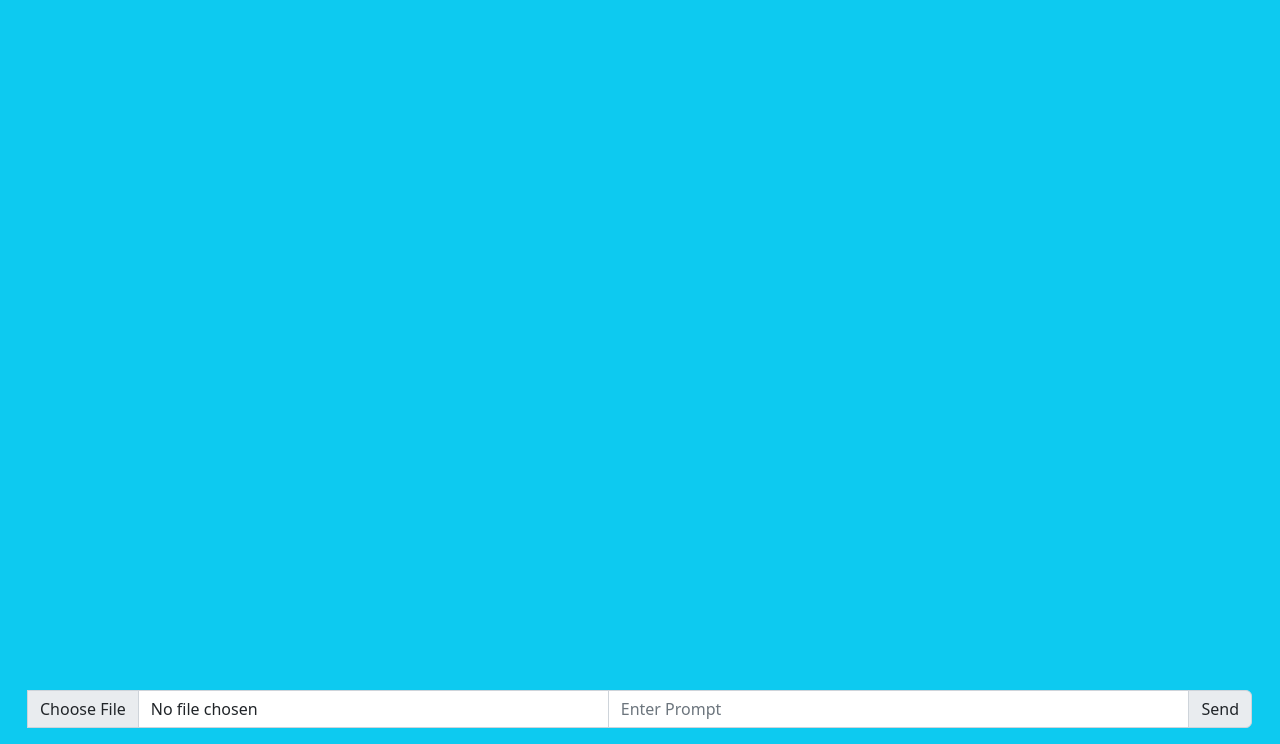
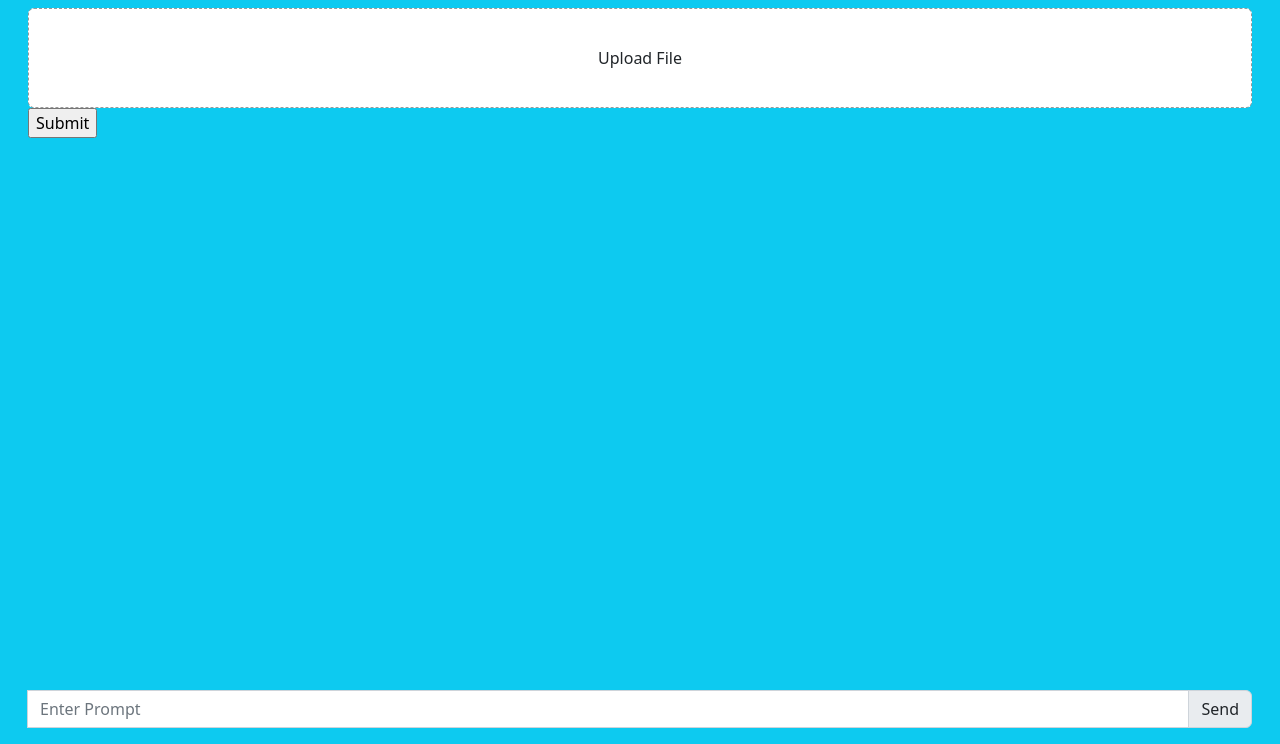
Before and after one commit to Anvesh1909/VedaGPT, a Django app: page / in a window 1280 px wide. Shown: the part 56-800 px from the top of the page. Run offline with Django 4.2, Linux system fonts and the light colour scheme; data comes from the database, SQL or seed files in the repository; both versions use the stored data as it was after the commit; data that the repository does not hold is empty; some libraries are stand-ins or nearby versions.

Commit message:
changed upload files

```diff
--- a/VedaGPT/VedaGPT/urls.py
+++ b/VedaGPT/VedaGPT/urls.py
@@ -35,7 +35,8 @@ urlpatterns = [
     path('getHistory',getHistory,name='getHistory'),
 
     path('createChat',createChat,name='createChat'),
-     path('model/<int:model_no>/', model, name='model')
+    path('model/<int:model_no>/', model, name='model'),
+    path('Upload',Upload,name='Upload'),
 
 ]
 
--- a/VedaGPT/models/models.py
+++ b/VedaGPT/models/models.py
@@ -21,3 +21,9 @@ class Transaction(models.Model):
 
     def __str__(self):
         return self.input_prompt
+
+
+class Documents(models.Model):
+    chat = models.ForeignKey(Chat, on_delete=models.CASCADE)
+    name = models.CharField(max_length=255)
+    file_path = models.CharField(max_length=255)
--- a/VedaGPT/models/views.py
+++ b/VedaGPT/models/views.py
@@ -4,10 +4,11 @@ from django.http import HttpResponse, FileResponse, JsonResponse
 from django.shortcuts import render, redirect
 from django.conf import settings
 from django.core.files.storage import default_storage
+from django.core.files.base import ContentFile
 
 from .privatellm import Laama,Geema
 from .privatellm import IfPdf
-from .models import Chat,Transaction
+from .models import Chat,Transaction,Documents
 import os
 import mimetypes
 
@@ -17,11 +18,11 @@ from django.contrib.auth.decorators import login_required
 
 current_chat=0
 model = "Laama"
-
+filesUploaded = []
 
 def index(request):
 
-    global current_chat
+    global current_chat,model
     user = request.user
     # remove this if we want only users can access this website
     if not user.is_authenticated:
@@ -60,11 +61,10 @@ def index(request):
             pass
 
     # Collect information about available documents
-    # documents = [{'name': f, 'url': default_storage.url(f)} for f in os.listdir(media_path) if os.path.isfile(os.path.join(media_path, f))]
-
+    documents = Documents.objects.filter(chat=current_chat)
 
     context = {
-        # 'documents': documents,
+        'documents': documents,
         'chat_history': chat_history,
         'history': history,
         'model' : model,
@@ -78,31 +78,25 @@ def send(request):
 
     if request.method=='POST':
         prompt = request.POST['message']
-        file = request.FILES.get('file')
-
         if current_chat == 0:
             chat=Chat.objects.create(user=user,title=prompt[:15])
             current_chat=chat
             print(current_chat,"chat id created")
 
+    documents = Documents.objects.filter(chat=current_chat)
 
-    filename = file.name if file else None
-
-    if file:
-
-        file_path = default_storage.save(filename, file)
-        file_url = default_storage.url(file_path)
-
-
-        context = IfPdf.context(os.path.join(settings.MEDIA_ROOT, filename), prompt)
-        print("pdf Reply")
-        # reply = Promt_reply.replyPdf(prompt, context)
-        if model == "Laama":
-            reply=Laama.replyPdf(prompt, context)
-        # if model == "Gamma":
-        else:
-            reply=Geema.replyPdf(prompt, context)
-        transaction_instance = Transaction.objects.create(chat=current_chat, input_prompt=prompt, output=reply)
+    if documents:
+        for document in documents:
+            file_path = os.path.join(settings.MEDIA_ROOT, document.file_path)
+            context = IfPdf.context(file_path, prompt)
+            print("pdf Reply")
+            # reply = Promt_reply.replyPdf(prompt, context)
+            if model == "Laama":
+                reply=Laama.replyPdf(prompt, context)
+            # if model == "Gamma":
+            else:
+                reply=Geema.replyPdf(prompt, context)
+            transaction_instance = Transaction.objects.create(chat=current_chat, input_prompt=prompt, output=reply)
     else:
         # Generate a reply based on the prompt
         # reply = Promt_reply.reply(prompt)
@@ -120,7 +114,7 @@ def send(request):
 
     context = {
         'reply': reply,
-        'filename': filename,
+        # 'filename': document.file_path,
     }
 
     return JsonResponse(context)
@@ -145,6 +139,7 @@ def clear_records(request):
 
     return redirect('index')
 
+from django.contrib.staticfiles.views import serve
 
 def viewFile(request, fileName):
     file_path = os.path.join(settings.MEDIA_ROOT, fileName)
@@ -152,11 +147,12 @@ def viewFile(request, fileName):
     if os.path.exists(file_path):
         context = {
             'filename': fileName,
-            'filepath': file_path,
+            'filepath': serve(request, fileName),  # Use Django's serve view
         }
         return render(request, 'file.html', context)
     else:
         return HttpResponse("File not found", status=404)
+
 
 
 def SignupPage(request):
@@ -224,3 +220,28 @@ def model(request,model_no):
     if model_no == 2 :
         model = "Geema"
     return redirect('index')
+
+def Upload(request):
+    global current_chat
+    user = request.user
+    if request.method == 'POST' and request.FILES['file-uploaded']:
+        uploaded_file = request.FILES['file-uploaded']
+
+        # Save file to media directory
+        file_name = default_storage.save(uploaded_file.name, ContentFile(uploaded_file.read()))
+        if current_chat == 0:
+            chat=Chat.objects.create(user=user,title=uploaded_file.name)
+            current_chat=chat
+            print(current_chat,"chat id created in file uploaded")
+
+        # Create a record in the database
+        file_instance = Documents.objects.create(
+            chat=current_chat,
+            name=uploaded_file.name,
+            file_path=file_name
+        )
+    else:
+        pass
+
+
+    return redirect('index')
--- /dev/null
+++ b/VedaGPT/static/css/style.css
@@ -0,0 +1,25 @@
+.close {
+    font-size: 90%;
+    font-weight: 600;
+    display: inline-block;
+  }
+
+  .file-uploaded{
+    display: none;
+  }
+
+  .label-file {
+    display: flex;
+    justify-content: center;
+    align-items: center;
+    background-color: white;
+    height: 100px;
+    width: 100%;
+    border-radius: 6px;
+    border : 1px dashed #999;
+  }
+
+  .label-file:hover{
+    color: #de0611;
+    border: 1px dashed #de0611;
+  }
--- a/VedaGPT/templates/index.html
+++ b/VedaGPT/templates/index.html
@@ -7,8 +7,9 @@
     <title>VedaGPT</title>
 
     <!-- CSS Files -->
-    <link rel="stylesheet" href="{% static "styles.css" %}">
+    <link rel="stylesheet" href="{% static "css/style.css" %}" type="text/css">
     <link href="https://cdn.jsdelivr.net/npm/bootstrap@5.2.3/dist/css/bootstrap.min.css" rel="stylesheet" integrity="sha384-rbsA2VBKQhggwzxH7pPCaAqO46MgnOM80zW1RWuH61DGLwZJEdK2Kadq2F9CUG65" crossorigin="anonymous">
+
 
     <script src="https://code.jquery.com/jquery-3.1.1.min.js" integrity="sha256-hVVnYaiADRTO2PzUGmuLJr8BLUSjGIZsDYGmIJLv2b8=" crossorigin="anonymous"></script>
 </head>
@@ -70,13 +71,8 @@
                                     Documents
                                 </a>
                                 <div class="dropdown-menu" aria-labelledby="navbarDropdown" id='document'>
-                                  {% for entry in chat_history %}
-                                      {% if entry.user_file %}
-                                          <a class="dropdown-item" href="view-file/{{ entry.user_file.name }}" target="_blank">{{ entry.user_file.name }}</a>
-                                      {% endif %}
-                                      {% if entry.vedagpt_file %}
-                                          <a class="dropdown-item" href="view-file/{{ entry.vedagpt_file.name }}" target="_blank">{{ entry.vedagpt_file.name }}</a>
-                                      {% endif %}
+                                  {% for doc in documents %}
+                                          <a class="dropdown-item" href="view-file/{{ doc.name }}" target="_blank">{{ doc.name }}</a>
                                   {% endfor %}
                               </div>
                             </li>
@@ -120,7 +116,27 @@
     </header>
 {% block content %}
     <!-- Main Content -->
+
+
     <div class="container-fluid">
+        <div class="row mt-5">
+            <div class="col">
+                {% if documents %}
+                    {% for doc in documents %}
+                            <a class="dropdown-item" href="view-file/{{ doc.name }}" target="_blank">{{ doc.name }}</a>
+                    {% endfor %}
+                {% else %}
+                    <form action="{% url "Upload" %}" method="post" enctype="multipart/form-data">
+                        {% csrf_token %}
+                        <input type="file" name="file-uploaded" id="file" class="file-uploaded ">
+                        <label for="file" class="label-file">Upload File</label>
+                        <input type="submit">
+                    </form>
+                {% endif %}
+
+
+            </div>
+        </div>
         <div class="row mt-5">
             <div class="col">
                 <div id="result-message" class="text-end m-3">
@@ -154,7 +170,7 @@
                     {% csrf_token %}
                     <div class="input-group">
                         <input type="hidden" name="chat" value="{{chat.id}}">
-                        <input type="file" name="file" class="form-control" id="file" accept=".txt, .pdf, .docx">
+                        {% comment %} <input type="file" name="file" class="form-control" id="file" accept=".txt, .pdf, .docx"> {% endcomment %}
                         <input type="text" name="message" id="message" class="form-control" placeholder="Enter Prompt" aria-label="Recipient's username" aria-describedby="basic-addon2">
                         <input class="input-group-text" type="submit" value="Send" id="basic-addon2" />
                     </div>
@@ -190,19 +206,15 @@
                 success: function (data) {
                         $('#result-message .Hello').remove();
                         if (data.filename) {
-                            var filename = data.filename;  // Make sure your JSON response contains the filename
-                            var documentLink = '<a class="dropdown-item" href="/view-file/' + filename + '" target="_blank">' + filename + '</a>';
-                            $('#document').append(documentLink).show();
+
                             $('#result-message').append('<p class="text-start m-3 fw-bold p-3 mb-2 bg-warning text-dark"> VedaGPT: ' + data.reply + '</p>').show();
+                            // Clear the message and file inputs after submission
+                            $('#message').val('');
                     }
                  }
             });
-            {% comment %} remove when model added next line {% endcomment %}
-            $('#result-message').append('<p class="text-start m-3 fw-bold p-3 mb-2 bg-warning text-dark"> VedaGPT: ' + data.reply + '</p>').show();
 
-            // Clear the message and file inputs after submission
-            $('#message').val('');
-            $('#file').val('');
+
         });
 
         // Function to scroll to the specified element
```
Also changed, not shown: VedaGPT/db.sqlite3, VedaGPT/models/migrations/0008_documents.py (added).
